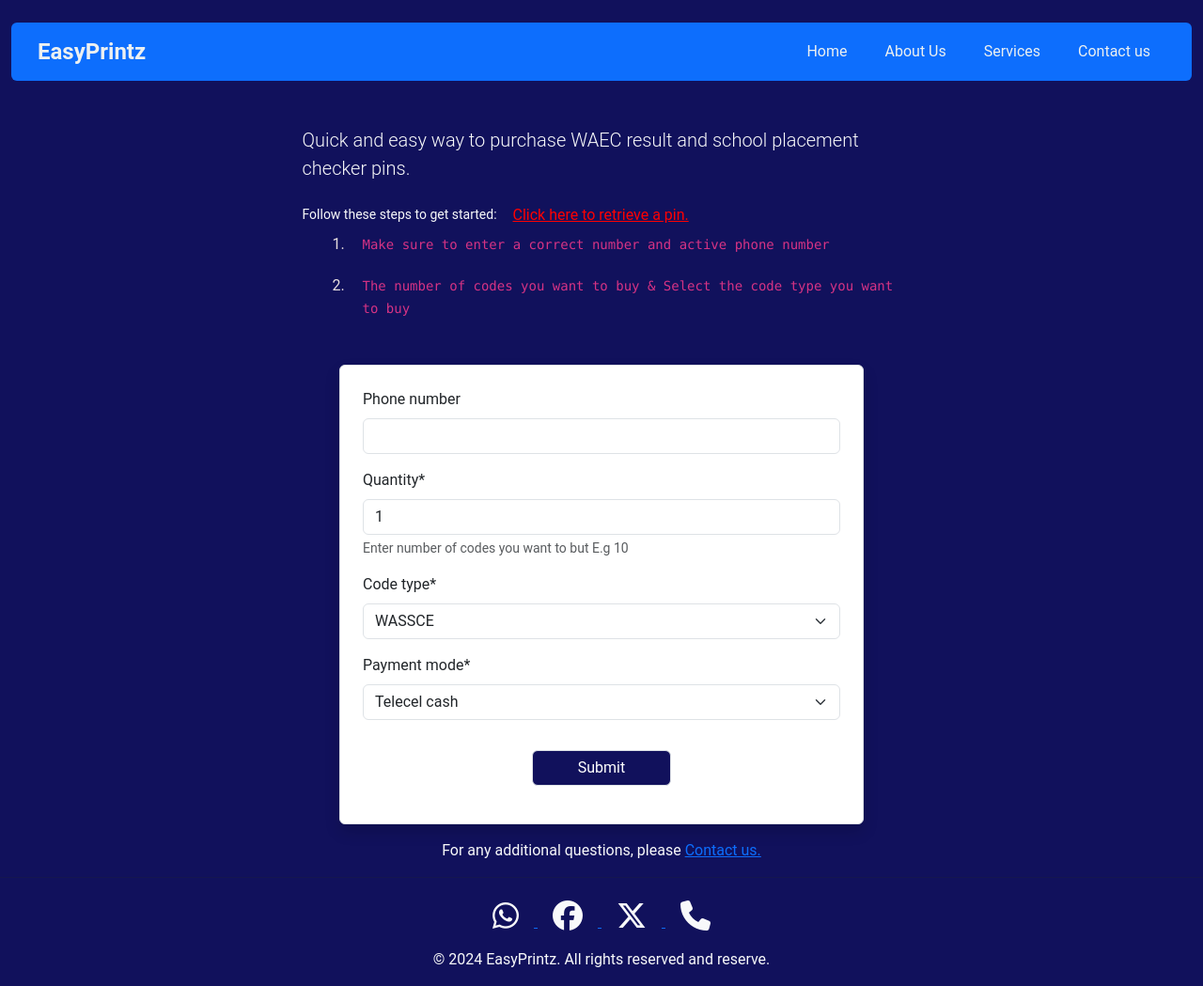
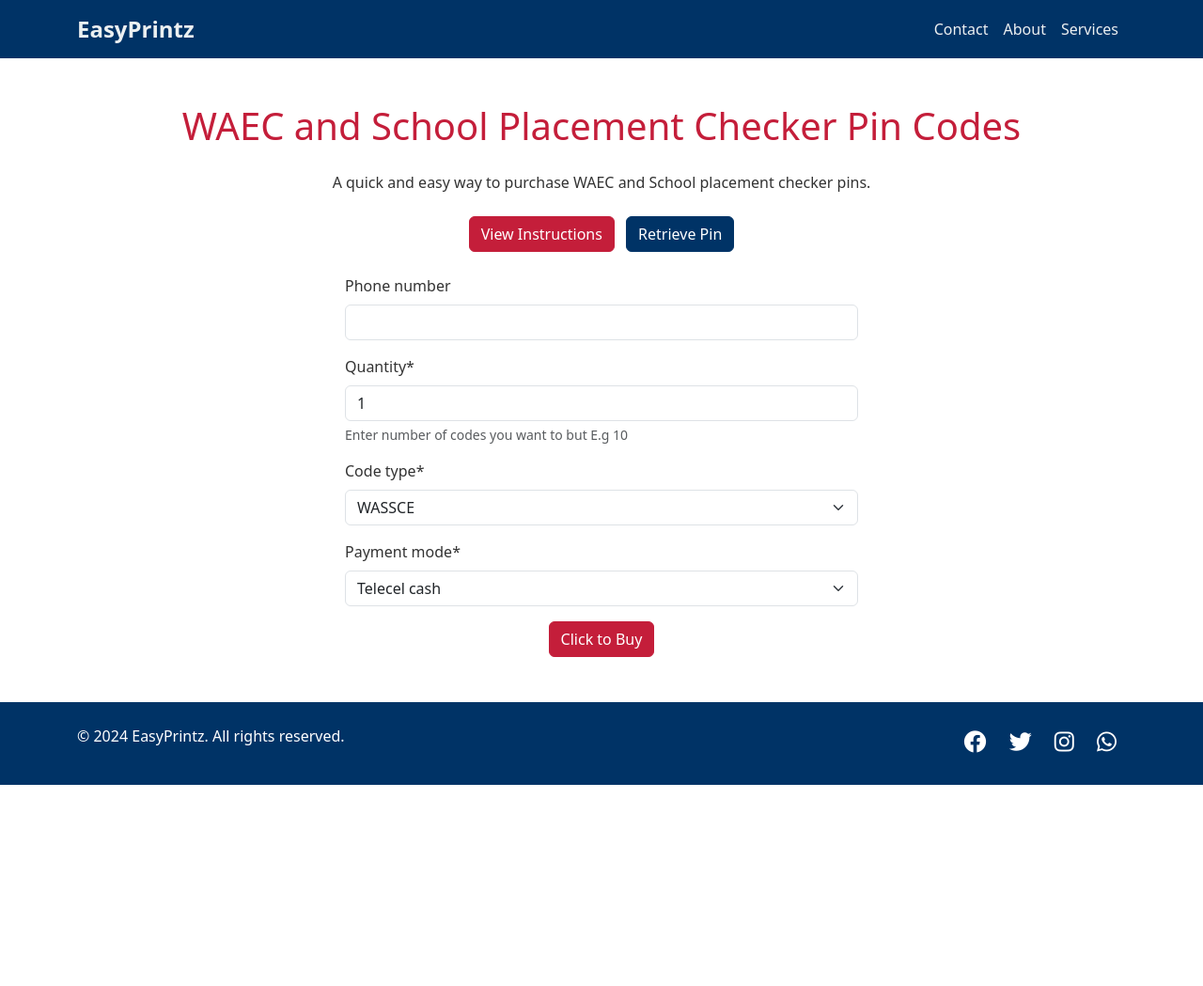
Before and after one commit to timothysaatum/easyprints, a Django app: page / in a window 1280 px wide. Shown: the whole page at 94% size. After the commit the page ends 835 px from the top, so only its background shows below. Run offline with Django 5.2, Linux system fonts and the light colour scheme; some libraries are stand-ins or nearby versions.

Commit message:
redesigned ui

```diff
--- a/main/forms.py
+++ b/main/forms.py
@@ -24,7 +24,7 @@ class TransactionForm(forms.Form):
         region='GH',
         widget=forms.TextInput(
             attrs={
-                'placeholder': 'Enter a valid phone number (+233...)'
+                'placeholder': 'Enter a valid phone number (+233594438287)'
             }
         )
     )
--- a/main/static/main/style.css
+++ b/main/static/main/style.css
@@ -1,14 +1,95 @@
+:root {
+    --primary-color: #003366;
+    /* Darker blue */
+    --secondary-color: #ffffff;
+    /* White */
+    --accent-color: #c41e3a;
+    /* Crimson red */
+}
+
 body {
+    display: flex;
+    flex-direction: column;
+    min-height: 100vh;
+    background-color: var(--secondary-color);
+    color: #333;
+}
+
+main {
+    flex: 1;
+}
+
+.navbar {
+    background-color: var(--primary-color) !important;
+}
+
+.navbar-brand,
+.nav-link {
+    color: var(--secondary-color) !important;
+}
+
+.btn-primary {
+    background-color: var(--accent-color);
+    border-color: var(--accent-color);
+}
+
+.btn-primary:hover {
+    background-color: #a3172f;
+    border-color: #a3172f;
+}
+
+.btn-secondary {
+    background-color: var(--primary-color);
+    border-color: var(--primary-color);
+}
+
+.btn-secondary:hover {
+    background-color: #002244;
+    border-color: #002244;
+}
+
+footer {
+    background-color: var(--primary-color);
+    color: var(--secondary-color);
+}
+
+.social-icons a {
+    color: var(--secondary-color);
+    font-size: 1.5rem;
+    margin: 0 10px;
+}
+
+.form-control:focus,
+.form-select:focus {
+    border-color: var(--accent-color);
+    box-shadow: 0 0 0 0.25rem rgba(196, 30, 58, 0.25);
+}
+
+h1.text-primary {
+    color: var(--accent-color) !important;
+}
+
+.modal-title.text-primary {
+    color: var(--accent-color) !important;
+}
+
+.card {
+    border-color: var(--primary-color);
+}
+
+.card-header {
+    background-color: var(--primary-color);
+    color: var(--secondary-color);
+}
+/* body {
     font-family: 'Roboto', Verdana, Geneva, Tahoma, sans-serif;
     background-color: #060654f3;
-}
+} */
 
 .navbar-custom {
     background-color: #1473d3;
     padding: 1rem;
 }
-
-
 
 .btn-info{
     background-color: #060654f3 !important;
@@ -27,7 +108,7 @@ body {
 }
 
 .nav-link:hover {
-    color: #020202 !important;
+    color: #beadad !important;
 }
 
 .nav-item.dropdown .dropdown-menu {
@@ -39,11 +120,9 @@ body {
 transition: all 0.3s;
 }
 
-.card:hover{
+/* .card:hover{
 transform: scale(1.15);
-}
-
-
+} */
 
 .dropdown-item:hover {
     background: #3498db;
--- a/main/templates/main/about.html
+++ b/main/templates/main/about.html
@@ -4,9 +4,9 @@
 {% block title %}EasyPrints - Home{% endblock title %}
 {% block content %}
 <div class="container">
-    <div class="about-section text-light">
+    <div class="about-section">
         <div class="container">
-            <h1 class="about-title text-center mb-4 text-black">About Us</h1>
+            <h1 class="about-title text-center mb-4 text-black text-decoration-underline">About Us</h1>
             <div>
                 <p>Welcome to <strong class="text-black">EasyPrintZ</strong>, your trusted source for purchasing PIN codes for checking WAEC results and school placements in Ghana. We are dedicated to providing you with the best and most reliable PIN codes, with a focus on transparency, customer service, and convenience.</p>
 
--- a/main/templates/main/base.html
+++ b/main/templates/main/base.html
@@ -9,67 +9,57 @@
     integrity="sha384-T3c6CoIi6uLrA9TneNEoa7RxnatzjcDSCmG1MXxSR1GAsXEV/Dwwykc2MPK8M2HN" crossorigin="anonymous" />
   <link href="https://cdn.jsdelivr.net/npm/bootstrap-icons/font/bootstrap-icons.css" rel="stylesheet" />
   <link rel="stylesheet" href="{% static 'main/style.css' %}" />
-  <script src="https://kit.fontawesome.com/da8bcea9bd.js" crossorigin="anonymous"></script>
+  <link href="https://cdnjs.cloudflare.com/ajax/libs/font-awesome/6.4.0/css/all.min.css" rel="stylesheet">
 </head>
 
 <body class="background-image">
 {% block navbar %}
- <div class="container-fluid">
-   <nav class="navbar navbar-expand-lg bg-primary rounded  mx-auto mt-4">
-    <div class="container-fluid">
-      <a class="navbar-brand ms-3" href="{% url 'home' %}">EasyPrintz</a>
-      <button class="navbar-toggler" type="button" data-bs-toggle="collapse" data-bs-target="#navbarNav"
-        aria-controls="navbarNav" aria-expanded="false" aria-label="Toggle navigation">
+  <nav class="navbar navbar-expand-lg navbar-dark">
+        <div class="container">
+            <a class="navbar-brand" href="{% url 'home' %}">EasyPrintz</a>
+            <button class="navbar-toggler" type="button" data-bs-toggle="collapse" data-bs-target="#navbarNav" aria-controls="navbarNav" aria-expanded="false" aria-label="Toggle navigation">
                 <span class="navbar-toggler-icon"></span>
             </button>
             <div class="collapse navbar-collapse" id="navbarNav">
-        <ul class="navbar-nav  ms-auto">
-          <li class="nav-item me-4">
-            <a class="nav-link" href="{% url 'home' %}">Home</a>
+                <ul class="navbar-nav ms-auto">
+                    <li class="nav-item">
+                        <a class="nav-link" href="tel:+233594438287">Contact</a>
                     </li>
-          <li class="nav-item me-4">
-            <a class="nav-link" href="{% url 'about' %}">About Us</a>
+                    <li class="nav-item">
+                        <a class="nav-link" href="{% url 'about' %}">About</a>
                     </li>
-          <li class="nav-item me-4">
+                    <li class="nav-item">
                         <a class="nav-link" href="{% url 'services' %}">Services</a>
                     </li>
-          <li class="nav-item me-4">
-            <a class="nav-link" href="tel:+233594438287">Contact us</a>
-          </li>
-
                 </ul>
             </div>
-
         </div>
     </nav>
- </div>
+
 {% endblock navbar %}
   {% block content %}
 
   {% endblock content %}
 
 {% block footer %}
-<hr>
-<footer class="text-center mt-4 text-light">
-  <div class="mb-3">
-    <a href="" target="_blank">
-      <i class="fa-brands fa-whatsapp text-light fa-2x mx-3"></i>
-    </a>
-    <a href="" target="_blank">
-      <i class="fa-brands fa-facebook text-light fa-2x  mx-3"></i>
-    </a>
+    <footer class="py-4 mt-5">
+        <div class="container">
+            <div class="row">
+                <div class="col-md-6 text-center text-md-start">
+                    <p>&copy; 2024 EasyPrintz. All rights reserved.</p>
+                </div>
+                <div class="col-md-6 text-center text-md-end">
+                    <div class="social-icons">
+                        <a href="#" target="_blank"><i class="fab fa-facebook"></i></a>
+                        <a href="#" target="_blank"><i class="fab fa-twitter"></i></a>
+                        <a href="#" target="_blank"><i class="fab fa-instagram"></i></a>
+                        <a href="#" target="_blank"><i class="fab fa-whatsapp"></i></a>
+                    </div>
+                </div>
+            </div>
+        </div>
+    </footer>
 
-    <a href="" target="_blank">
-      <i class="fa-brands fa-x-twitter text-light fa-2x  mx-3"></i>
-    </a>
-
-    <a href="" target="_blank">
-      <i class="fa-solid fa-phone text-light fa-2x  mx-3"></i>
-    </a>
-
-  </div>
-  <p>&copy; 2024 EasyPrintz. All rights reserved and reserve.</p>
-</footer>
 {% endblock footer %}
 
   <script src="https://cdn.jsdelivr.net/npm/bootstrap@5.3.2/dist/js/bootstrap.bundle.min.js"
@@ -77,6 +67,5 @@
     crossorigin="anonymous"></script>
   <script src="https://code.jquery.com/jquery-3.6.0.min.js"></script>
   <script src="{% static 'main/style.js' %}"></script>
-  <script src="https://cdn.jsdelivr.net/npm/chart.js"></script>
 </body>
 </html>
--- a/main/templates/main/index.html
+++ b/main/templates/main/index.html
@@ -3,35 +3,63 @@
 {% load crispy_forms_tags %}
 {% block title %}EasyPrints - Home{% endblock title %}
 {% block content %}
+<main>
   <div class="container mt-5">
-  <div class="container">
-    <!-- Instructions Section -->
-    <div class="instructions col col-md-7 mx-auto">
-      <p class="lead text-light">Quick and easy way to purchase WAEC result and school placement checker pins.</p>
-      <div>
-        <small class="text-light">Follow these steps to get started:</small>
-        <!-- Button to Open the Modal -->
+    <h1 class="mb-4 text-center text-primary">
+      WAEC and School Placement Checker Pin Codes
+    </h1>
+    <p class="text-center mb-4">
+      A quick and easy way to purchase WAEC and School placement checker pins.
+    </p>
+
+    <div class="text-center mb-4">
       <button
         type="button"
-          class="btn btn-link btn-link-red"
+        class="btn btn-primary me-2"
         data-bs-toggle="modal"
-          data-bs-target="#exampleModal"
+        data-bs-target="#instructionsModal"
       >
-          Click here to retrieve a pin.
+        View Instructions
       </button>
+      <button
+        type="button"
+        class="btn btn-secondary"
+        data-bs-toggle="modal"
+        data-bs-target="#retrievePinModal"
+      >
+        Retrieve Pin
+      </button>
+    </div>
 
-        <!-- The Modal -->
+    <form method="POST">
+      {% csrf_token %}
+      <div class="container">
+        <div class="col-md-6 mx-auto">
+          {{form|crispy}}
+        </div>
+      </div>
+      <div class="text-center">
+        <button type="submit" class="btn btn-primary btn-md">
+          Click to Buy
+        </button>
+      </div>
+    </form>
+  </div>
+</main>
+<!-- Instructions Modal -->
 <div
   class="modal fade"
-          id="exampleModal"
+  id="instructionsModal"
   tabindex="-1"
-          aria-labelledby="exampleModalLabel"
+  aria-labelledby="instructionsModalLabel"
   aria-hidden="true"
 >
-          <div class="modal-dialog">
+  <div class="modal-dialog modal-lg">
     <div class="modal-content">
       <div class="modal-header">
-                <h5 class="modal-title" id="exampleModalLabel">Retrieve Code</h5>
+        <h5 class="modal-title text-primary" id="instructionsModalLabel">
+          Steps to Make an Order
+        </h5>
         <button
           type="button"
           class="btn-close"
@@ -40,79 +68,84 @@
         ></button>
       </div>
       <div class="modal-body">
-                <form id="modalForm">
-                  <label for="phone"
-                    >Enter phone you used to buy the code</label
-                  >
-                  <input
-                    type="text"
-                    name="phone"
-                    id="phone"
-                    class="form-control"
-                  />
-                  <label for="date">Enter the date you bought the code</label>
-                  <input
-                    type="date"
-                    name="date"
-                    id="date"
-                    class="form-control"
-                  />
-                </form>
+        <ol>
+          <li>Fill out the order form below with your personal details.</li>
+          <li>
+            Select the type of pin you need (WAEC or School Placement Checker).
+          </li>
+          <li>Specify the quantity of pins you want to purchase.</li>
+          <li>Provide a valid phone number to receive your pin(s).</li>
+          <li>Review your order details before submission.</li>
+          <li>Click the "Submit" button to complete your purchase.</li>
+          <li>
+            You will receive your code instanly via sms.
+          </li>
+        </ol>
       </div>
       <div class="modal-footer">
-                <button
-                  type="button"
-                  class="btn btn-secondary"
-                  data-bs-dismiss="modal"
-                >
+        <button type="button" class="btn btn-secondary" data-bs-dismiss="modal">
           Close
-                </button>
-                <button
-                  type="button"
-                  class="btn btn-primary"
-                  onclick="submitForm()"
-                >
-                  Submit
         </button>
       </div>
     </div>
   </div>
 </div>
-        <ol>
-          <li>
-            <div class="step">
-              <code
-                >Make sure to enter a correct number and active phone number</code
+
+<!-- Retrieve Pin Modal -->
+<div
+  class="modal fade"
+  id="retrievePinModal"
+  tabindex="-1"
+  aria-labelledby="retrievePinModalLabel"
+  aria-hidden="true"
 >
+  <div class="modal-dialog">
+    <div class="modal-content">
+      <div class="modal-header">
+        <h5 class="modal-title text-primary" id="retrievePinModalLabel">
+          Retrieve Your Pin
+        </h5>
+        <button
+          type="button"
+          class="btn-close"
+          data-bs-dismiss="modal"
+          aria-label="Close"
+        ></button>
       </div>
-          </li>
-          <li>
-            <div class="step">
-              <code>The number of codes you want to buy & Select the code type you want to buy</code>
+      <div class="modal-body">
+        <form method="POST" id="retrievePinForm">
+          {% csrf_token %}
+          <div class="mb-3">
+            <label for="retrievePhone" class="form-label">Phone Number</label>
+            <input
+              type="tel"
+              class="form-control"
+              id="retrievePhone"
+              required
+              placeholder="Enter the number you used to buy the pin"
+            />
           </div>
-          </li>
-        </ol>
+          <div class="mb-3">
+            <label for="purchaseDate" class="form-label"
+              >Date of Purchase</label
+            >
+            <input
+              type="date"
+              class="form-control"
+              id="purchaseDate"
+              required
+            />
+          </div>
+          <button type="submit" class="btn btn-primary">Retrieve Pin</button>
+        </form>
+      </div>
+      <div class="modal-footer">
+        <button type="button" class="btn btn-secondary" data-bs-dismiss="modal">
+          Close
+        </button>
       </div>
     </div>
   </div>
-  <div class="col-12 col-md-6 mx-auto border rounded bg-body shadow p-4 mt-5">
-    <form method="POST">
-      {% csrf_token %} {{ form|crispy }}
-      <div class="text-center">
-        <button
-          class="btn btn-info mb-3 mt-3 px-5 border rounded"
-          type="submit"
-        >
-          Submit
-        </button>
 </div>
-    </form>
-  </div>
-  <div class="text-center mt-3">
-    <p class="mb-0 text-light">
-      For any additional questions, please
-      <a href="tel:+233594438287">Contact us.</a>
-    </p>
-  </div>
-</div>
+
 {% endblock content %}
```
Also changed, not shown: main/static/main/dashboard.css (deleted, +0 -24 lines), main/templates/main/admin.html (+56 -112 lines), main/templates/main/services.html (+6 -6 lines), requirements.txt (+0 -12 lines). Lines whose indentation alone changed are shown as unchanged.
